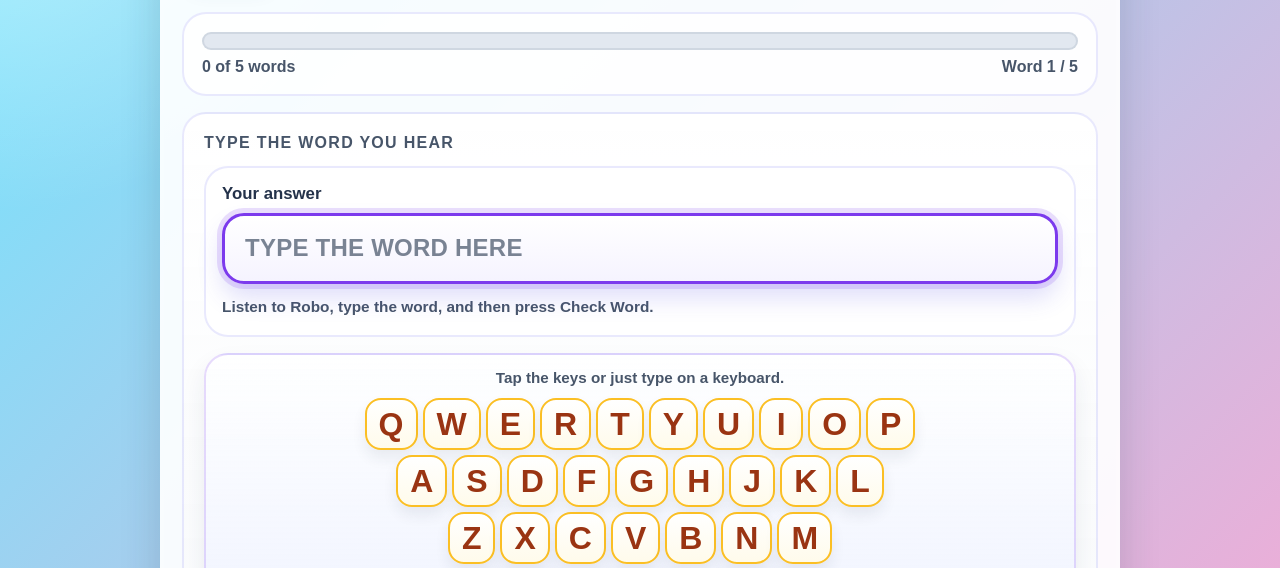
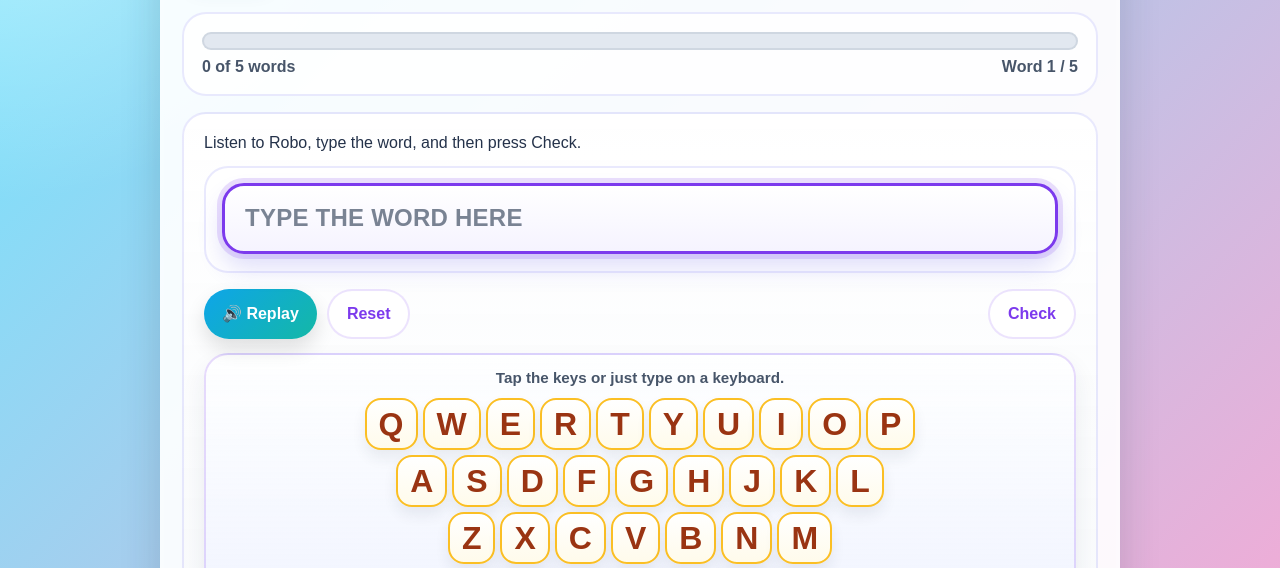
Before and after one commit to Monstrik/kids-game-garden, a website: page games/robo-hero/index.html in a window 1280 px wide. Both pictures are taken after a click on the button "Start Game". Shown: the part 200-768 px from the top of the page. Drawn offline with Linux system fonts and the light colour scheme.

Commit message:
refactor: update user instructions and reorganize footer actions in index.html

```diff
--- a/games/robo-hero/index.html
+++ b/games/robo-hero/index.html
@@ -114,10 +114,11 @@
 
           <div class="wordCard">
             <div id="emojiHint" class="emojiHint" style="display: none" aria-hidden="true"></div>
-            <div class="bigWordLabel">Type the word you hear</div>
+<!--        <div class="bigWordLabel">Type the word you hear</div>-->
+            Listen to Robo, type the word, and then press Check.
 
             <div class="card" style="margin-top: 14px; padding: 16px">
-              <label for="answerInput">Your answer</label>
+<!--              <label for="answerInput">Your answer</label>-->
               <input
                 id="answerInput"
                 type="text"
@@ -126,17 +127,7 @@
                 autocapitalize="none"
                 placeholder="Type the word here"
               />
-              <div
-                style="
-                  margin-top: 10px;
-                  font-size: 0.96rem;
-                  line-height: 1.55;
-                  color: var(--ink-soft);
-                  font-weight: 700;
-                "
-              >
-                Listen to Robo, type the word, and then press Check Word.
-              </div>
+
               <button
                 id="keyboardModeToggle"
                 class="btn ghost keyboardModeToggle"
@@ -146,6 +137,13 @@
               >
                 Use game keyboard
               </button>
+            </div>
+
+            <div class="footerActions">
+              <button id="replayBtn" class="btn secondary" type="button">🔊 Replay</button>
+              <button id="resetBtn" class="btn ghost" type="button">Reset</button>
+              <button id="checkBtn" class="btn ghost" type="button">Check</button>
+              <button id="nextBtn" class="btn warn" type="button" style="display: none">Next</button>
             </div>
 
             <div id="keyboard" class="keyboardWrap" aria-label="On-screen keyboard">
@@ -192,13 +190,6 @@
             </div>
 
             <div id="messageBox" class="messageBox" aria-live="polite">Listen carefully!</div>
-
-            <div class="footerActions">
-              <button id="replayBtn" class="btn secondary" type="button">🔊 Replay</button>
-              <button id="resetBtn" class="btn ghost" type="button">Reset</button>
-              <button id="checkBtn" class="btn ghost" type="button">Check</button>
-              <button id="nextBtn" class="btn warn" type="button" style="display: none">Next</button>
-            </div>
           </div>
         </div>
       </section>
```
